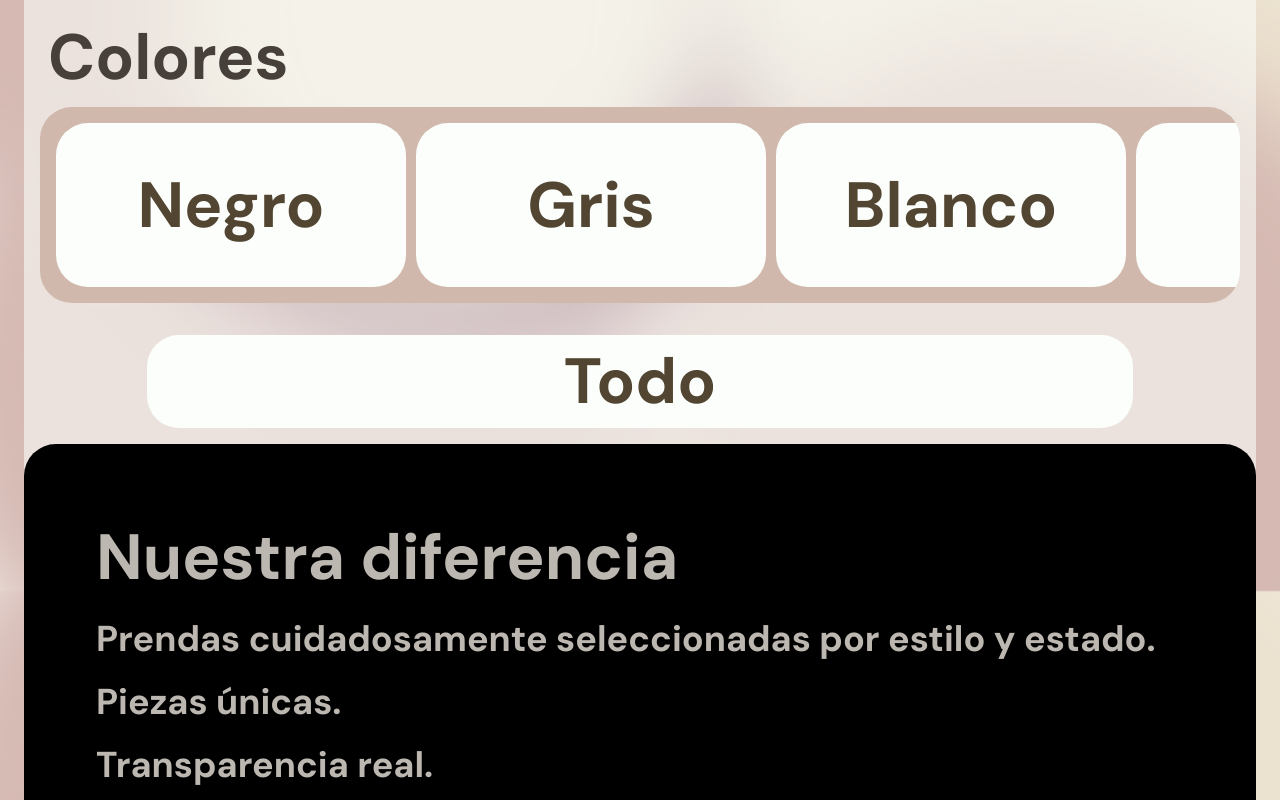
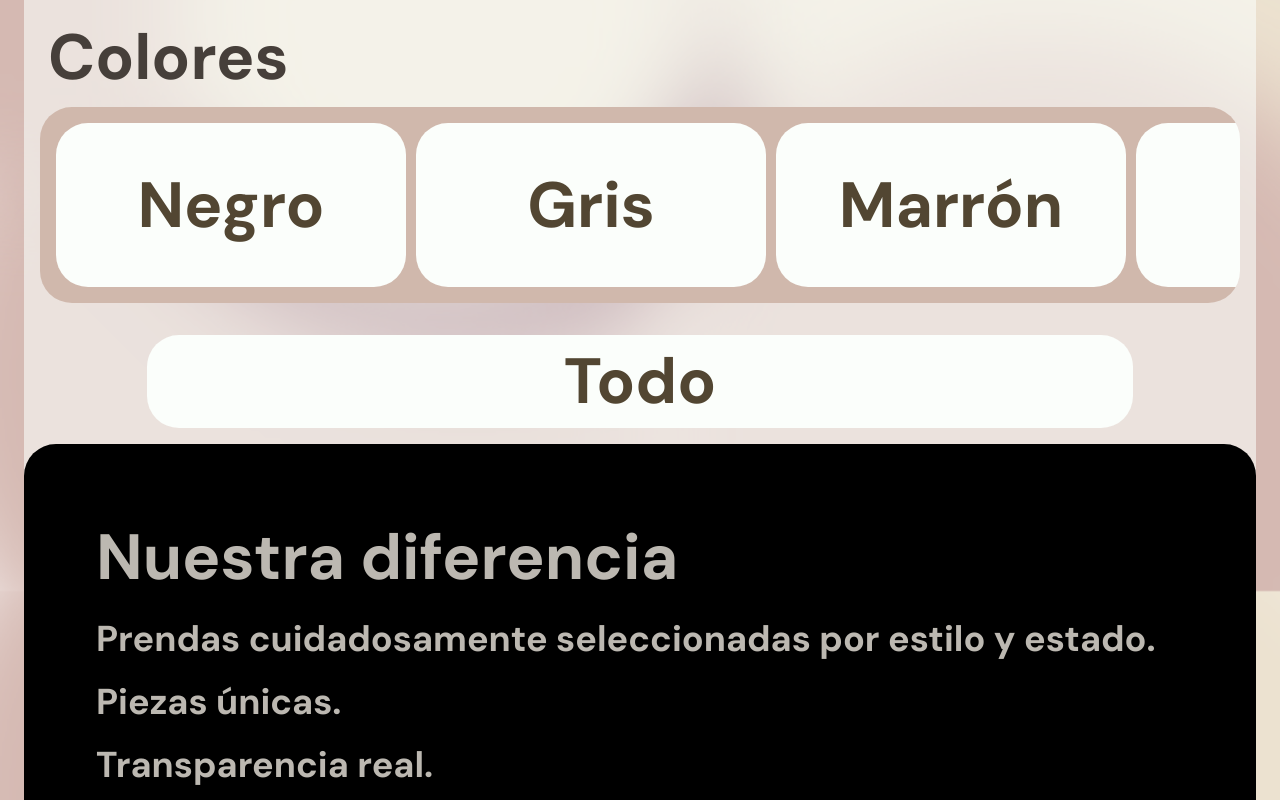
Before and after one commit to perxastore/page, a plain HTML site: page index.html in a window 1280 px wide. Shown: the part 3960-4760 px from the top of the page. Drawn offline with Linux system fonts and the light colour scheme; no server answers.

Commit message:
pantalon

```diff
--- a/index.html
+++ b/index.html
@@ -200,8 +200,8 @@
                 <div class="card" onclick="window.location.href='./search.html?color=Gris'">
                     <h1>Gris</h1>
                 </div>
-                <div class="card" onclick="window.location.href='./search.html?color=Blanco'">
-                    <h1>Blanco</h1>
+                <div class="card" onclick="window.location.href='./search.html?color=Marrón'">
+                    <h1>Marrón</h1>
                 </div>
                 <div class="card" onclick="window.location.href='./search.html?color=Azul'">
                     <h1>Azul</h1>
--- a/style.css
+++ b/style.css
@@ -38,7 +38,10 @@ body {
     flex: 0 0 auto;
     overflow: hidden;
     background-color: #fbfefb;
-
+    transition: border-radius 0.5s cubic-bezier(.4,0,.2,1);
+}
+.card:hover{
+    border-radius: 0px;
 }
 
 img{
```
Also changed, not shown: images/14-1.png (added), images/14-2.png (added), 1 other file.
